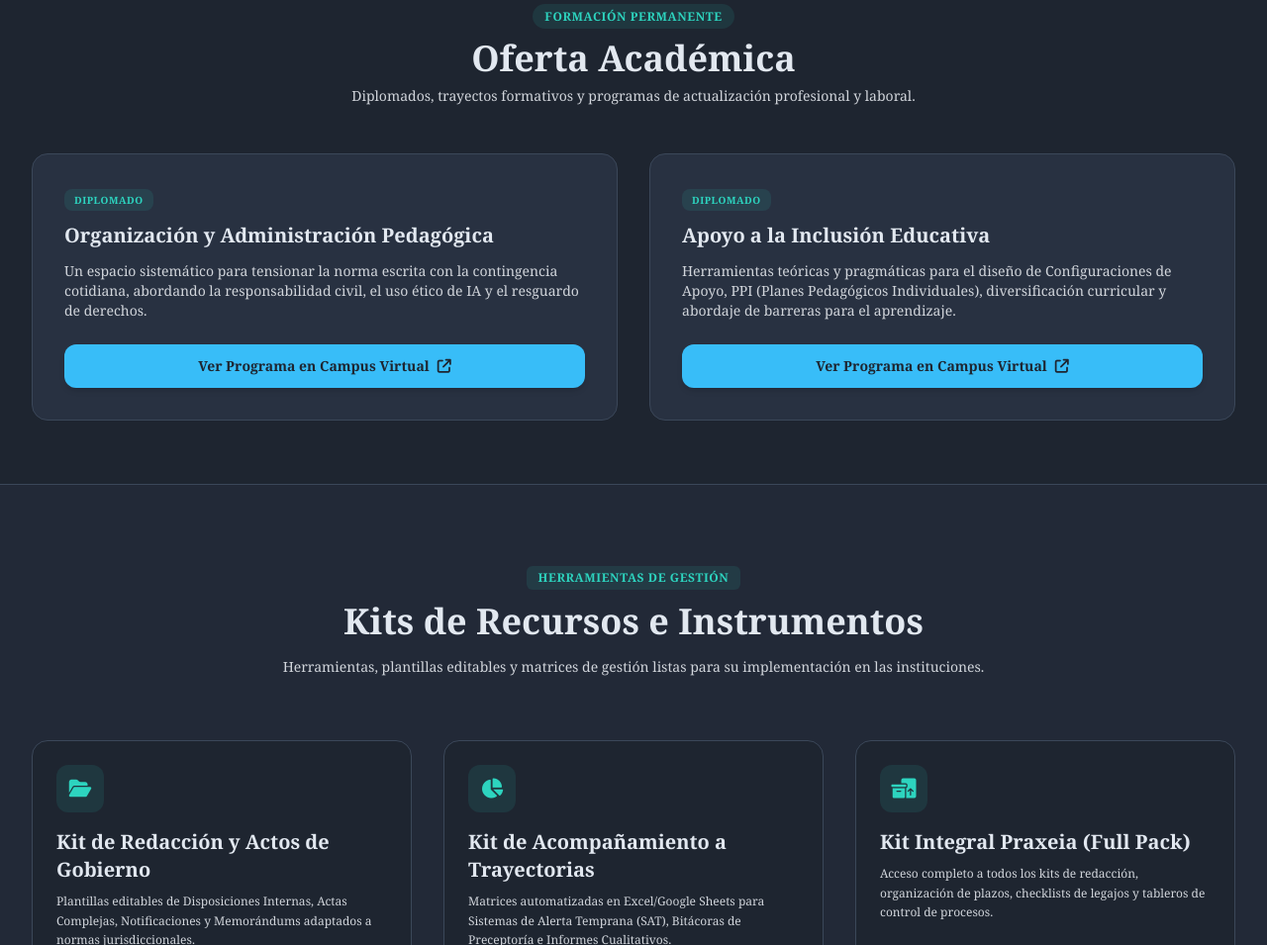
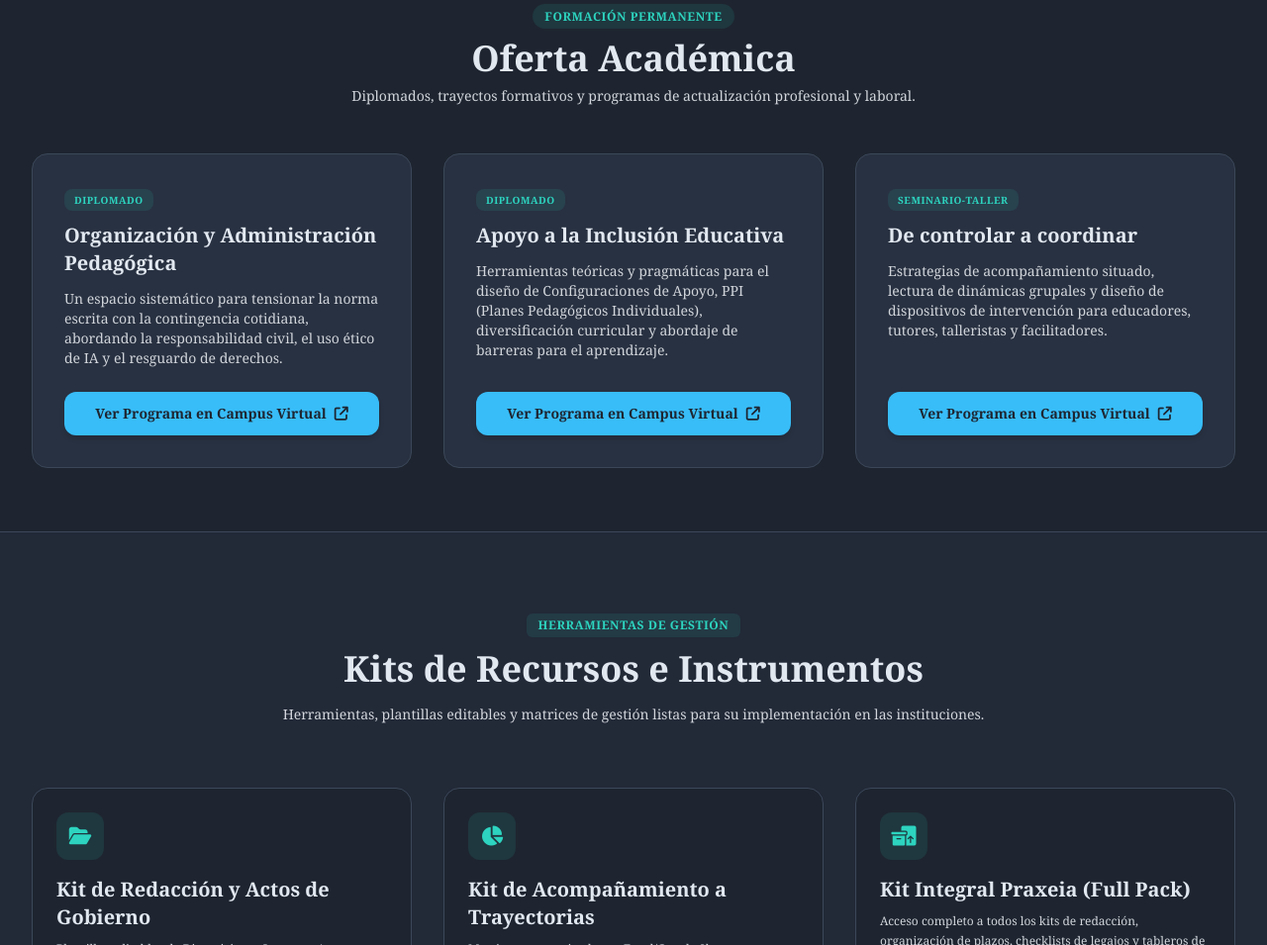
Before and after one commit to praxeiaccei-crypto/praxeia-web, a plain HTML site: page index.html in a window 1280 px wide. Shown: the part 2279-3234 px from the top of the page at 99% size. Drawn offline with nearby package versions, Linux system fonts and the light colour scheme.

Commit message:
Update index.html

```diff
--- a/index.html
+++ b/index.html
@@ -314,15 +314,15 @@
   </section>
 
   <!-- SECCIÓN PRODUCTOS Y SERVICIOS: OFERTA ACADÉMICA -->
-  <section id="oferta-academica" class="py-16 max-w-7xl mx-auto px-4 sm:px-6 lg:px-8">
+<section id="oferta-academica" class="py-16 max-w-7xl mx-auto px-4 sm:px-6 lg:px-8">
   <div class="text-center max-w-3xl mx-auto mb-12">
     <span class="text-xs font-bold uppercase tracking-wider text-praxeiaTurquoise px-3 py-1 bg-praxeiaTurquoise/10 rounded-full">Formación Permanente</span>
     <h2 class="text-3xl sm:text-4xl font-bold text-iceGray mt-3 mb-2">Oferta Académica</h2>
     <p class="text-xs sm:text-sm text-gray-300">Diplomados, trayectos formativos y programas de actualización profesional y laboral.</p>
   </div>
 
-  <!-- GRILLA DE DIPLOMADOS (2 COLUMNAS) -->
-  <div class="grid grid-cols-1 md:grid-cols-2 gap-8">
+  <!-- GRILLA DE OFERTA ACADÉMICA (3 COLUMNAS EN DESKTOP) -->
+  <div class="grid grid-cols-1 md:grid-cols-2 lg:grid-cols-3 gap-8">
 
     <!-- DIPLOMADO 1: ORGANIZACIÓN Y ADMINISTRACIÓN -->
     <div class="bg-cardDark p-8 rounded-2xl border border-borderDark flex flex-col justify-between hover:border-praxeiaTurquoise/50 transition-all duration-300">
@@ -348,6 +348,23 @@
         <h3 class="text-xl font-bold text-iceGray mt-3 mb-3">Apoyo a la Inclusión Educativa</h3>
         <p class="text-xs sm:text-sm text-gray-300 leading-relaxed mb-6">
           Herramientas teóricas y pragmáticas para el diseño de Configuraciones de Apoyo, PPI (Planes Pedagógicos Individuales), diversificación curricular y abordaje de barreras para el aprendizaje.
+        </p>
+      </div>
+      <div>
+        <a href="https://praxeiacceip.milaulas.com/" target="_blank" rel="noopener noreferrer" class="inline-flex items-center justify-center gap-2 w-full py-3 px-4 rounded-xl bg-aeroBlue text-bgDark font-bold hover:bg-aeroBlueHover hover:text-white transition-all duration-300 text-xs sm:text-sm shadow-md">
+          <span>Ver Programa en Campus Virtual</span>
+          <i class="fa-solid fa-arrow-up-right-from-square"></i>
+        </a>
+      </div>
+    </div>
+
+    <!-- SEMINARIO-TALLER: DE CONTROLAR A COORDINAR -->
+    <div class="bg-cardDark p-8 rounded-2xl border border-borderDark flex flex-col justify-between hover:border-praxeiaTurquoise/50 transition-all duration-300">
+      <div>
+        <span class="text-[10px] font-bold uppercase tracking-wider text-praxeiaTurquoise px-2.5 py-1 bg-praxeiaTurquoise/10 rounded-lg">Seminario-Taller</span>
+        <h3 class="text-xl font-bold text-iceGray mt-3 mb-3">De controlar a coordinar</h3>
+        <p class="text-xs sm:text-sm text-gray-300 leading-relaxed mb-6">
+          Estrategias de acompañamiento situado, lectura de dinámicas grupales y diseño de dispositivos de intervención para educadores, tutores, talleristas y facilitadores.
         </p>
       </div>
       <div>
```
